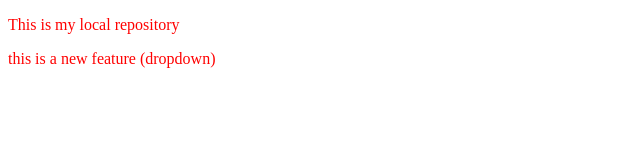
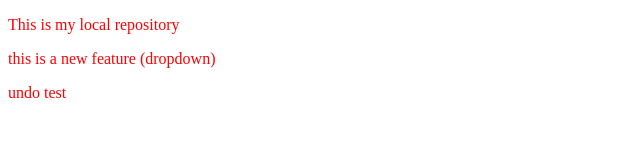
Before and after one commit to medhanemansi19-dev/localrepo, a plain HTML site: page index.html in a window 1280 px wide. Shown: the full height of the page, 0-640 px from the left. Drawn offline with Linux system fonts and the light colour scheme.

Commit message:
undo test

```diff
--- a/index.html
+++ b/index.html
@@ -9,3 +9,4 @@
 </html>
 
 <p>this is a new feature (dropdown)</p>
+<p>undo test</p>
```
